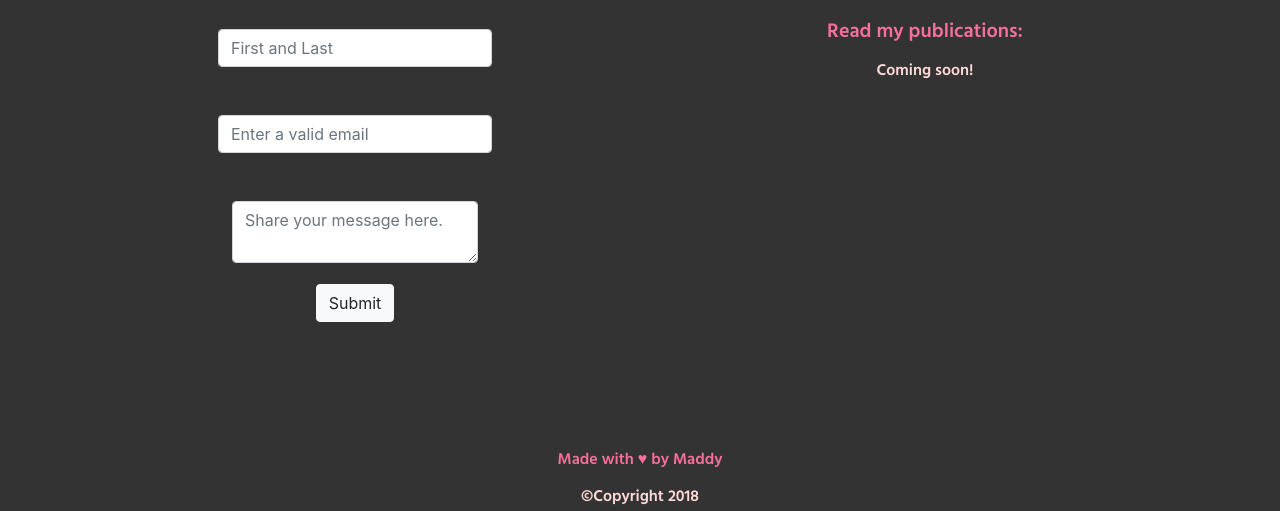
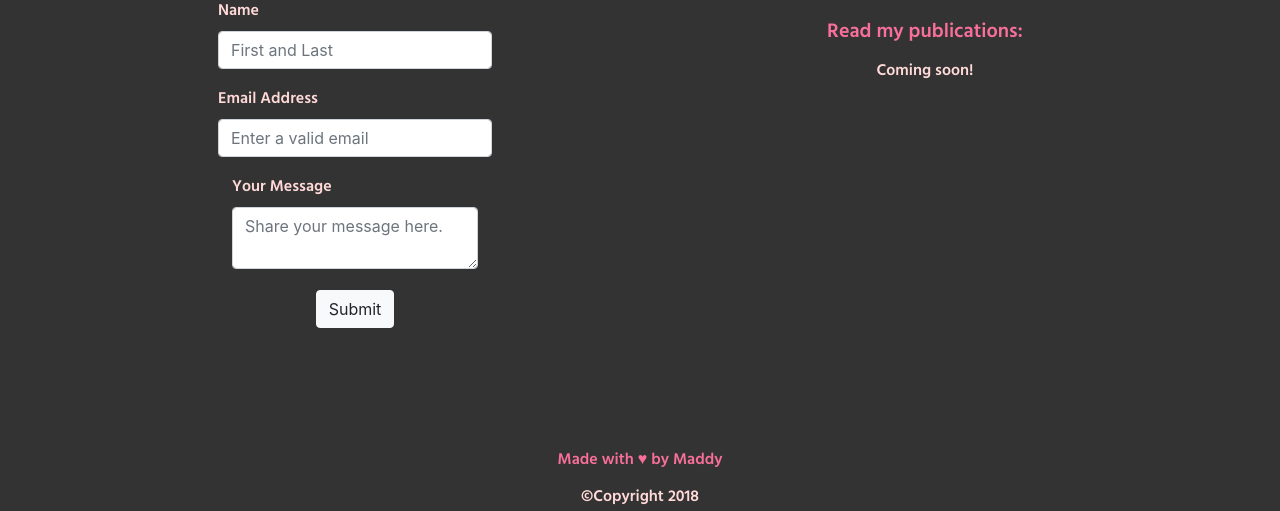
Before and after one commit to mford008/supergirl, a plain HTML site: page docs/contact.html in a window 1280 px wide. Shown: the part 289-800 px from the top of the page. Drawn offline with nearby package versions, Linux system fonts and the light colour scheme.

```diff
--- a/docs/assets/css/style.css
+++ b/docs/assets/css/style.css
@@ -1,5 +1,4 @@
 body {
-  /*background-image: url("../images/pinkbricks.jpg");*/
   background-color: #333333;
 }
 .container {
@@ -29,6 +28,7 @@
   color: #FFDAD8;
   font-size: 16px;
 }
+/*Navbar*/
 nav {
   color: #FFDAD8;
   background-color: #333333;
@@ -40,10 +40,9 @@
 }
 a {
   color: #FFDAD8;
-  /*font-family: 'Oswald', sans-serif;*/
-  /*font-family: 'Lato', sans-serif;*/
-  /*background-color: #333333;*/
 }
+
+
 .blog-post-title {
   text-align: left;
 }
@@ -55,13 +54,12 @@
   margin-top: 10px;
   margin-bottom: 10px;
 }
-
 .first-row {
   padding: 5px;
 }
 label {
-  color: #333333;
-  font-family: 'Lato', sans-serif;
+  color: #FFDAD8;
+  font-family: 'Hind', sans-serif;
 }
 .portfolio-description {
   font-size: 14px;
```
Also changed, not shown: content/portfolio.html (+1 -1 lines), docs/portfolio.html (+1 -1 lines).
